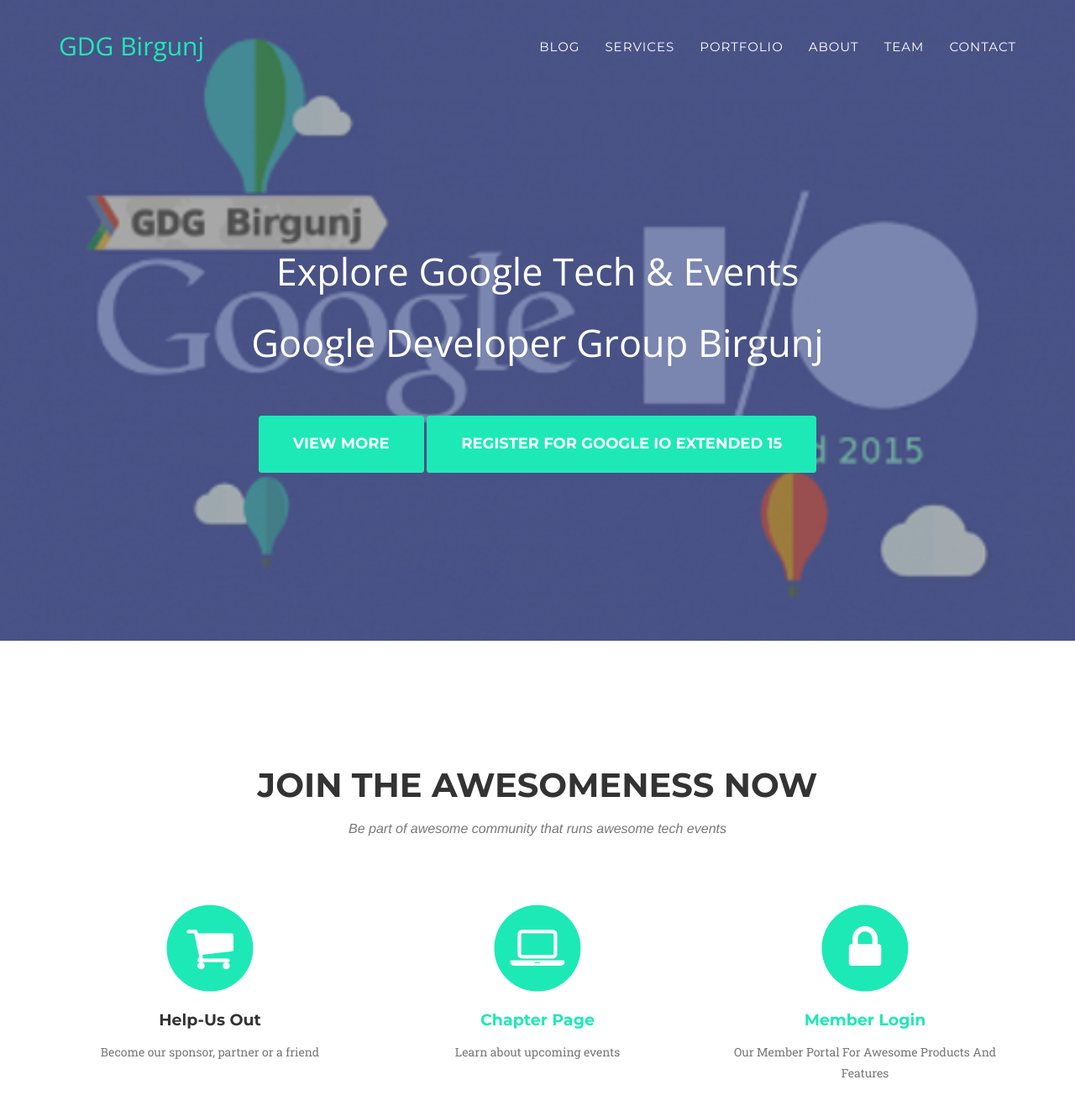
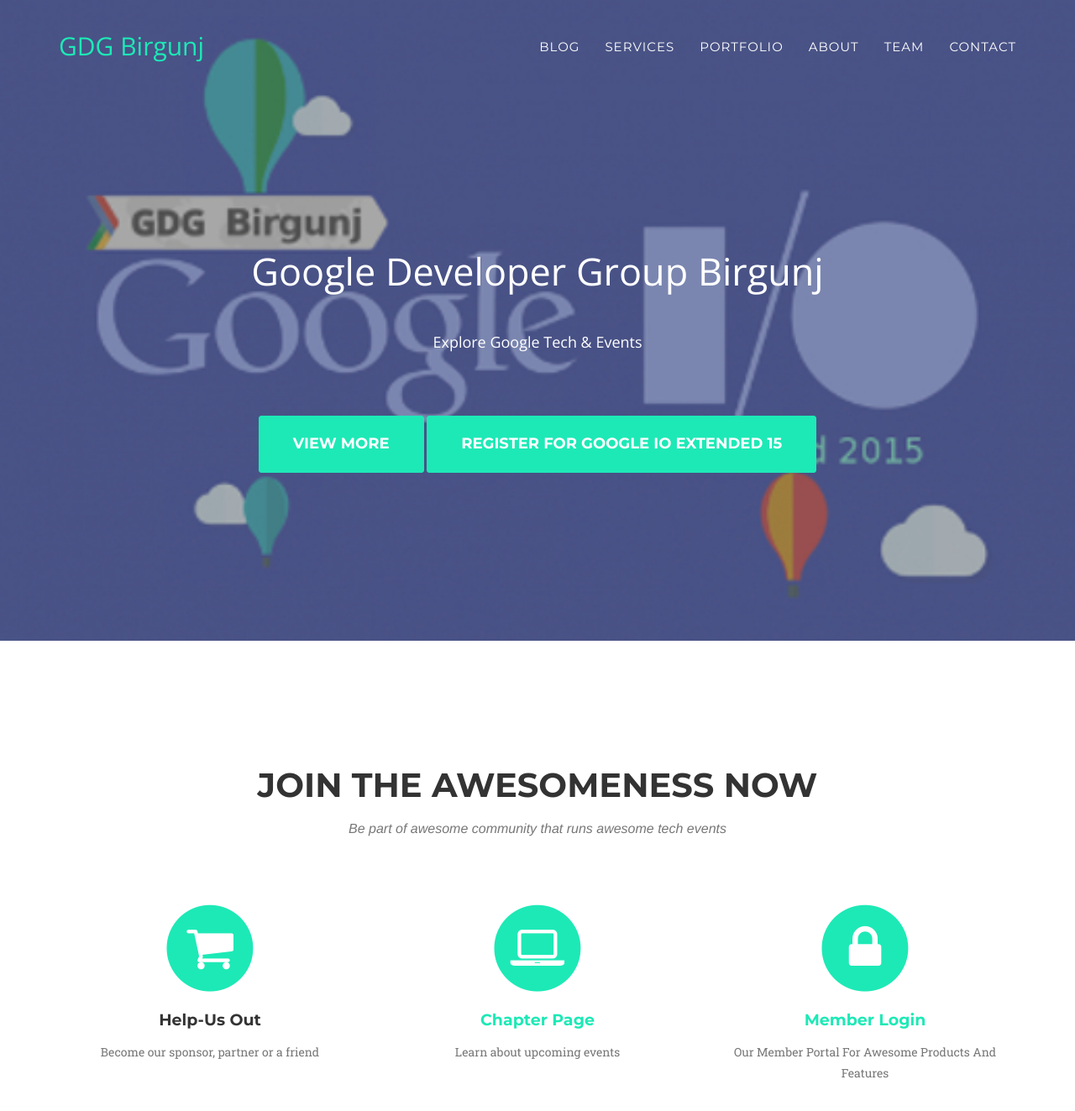
Before and after one commit to gdgbirgunj/gdgbirgunj.org, a Jekyll site: the page built from index.html, in a window 1280 px wide and 1400 px high. Shown: the top 1323 px of the window at 84% size. Built offline with Jekyll 4.4.1, drawn with Linux system fonts in a browser that asks for light colours; some web fonts are replaced.

Commit message:
updated cover

```diff
--- a/_includes/css/agency.css
+++ b/_includes/css/agency.css
@@ -315,8 +315,8 @@
         margin-bottom: 50px;
         text-transform: capitalize;
        font-family: 'Open Sans', sans-serif;
-        font-size: 45px;
-        font-weight:100;
+        font-size: 18px;
+        font-weight:25;
         line-height: 75px;
     }
 }
--- a/_includes/header.html
+++ b/_includes/header.html
@@ -49,8 +49,8 @@
     <header>
         <div class="container">
             <div class="intro-text">
-                <div class="intro-lead-in">Explore Google Tech & Events</div>
-                <div class="intro-heading">Google Developer Group Birgunj</div>
+                <div class="intro-lead-in">Google Developer Group Birgunj</div>
+                <div class="intro-heading">Explore Google Tech & Events</div>
                 <a href="#services" class="page-scroll btn btn-xl">View More</a>
 		<a href="https://developers.google.com/events/5363471638593536/" class="btn btn-xl">Register for Google IO Extended 15</a>
             </div>
```
